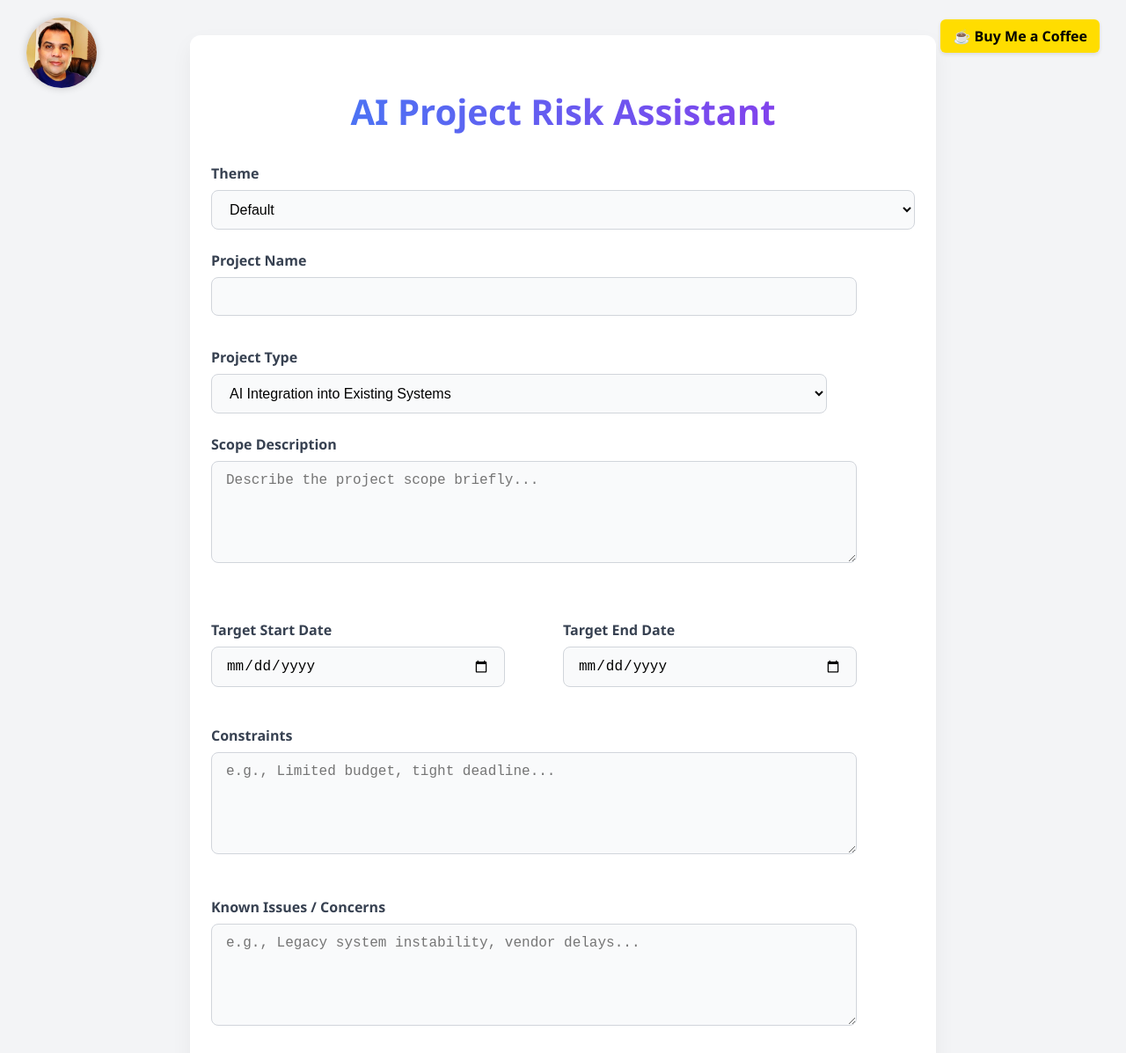
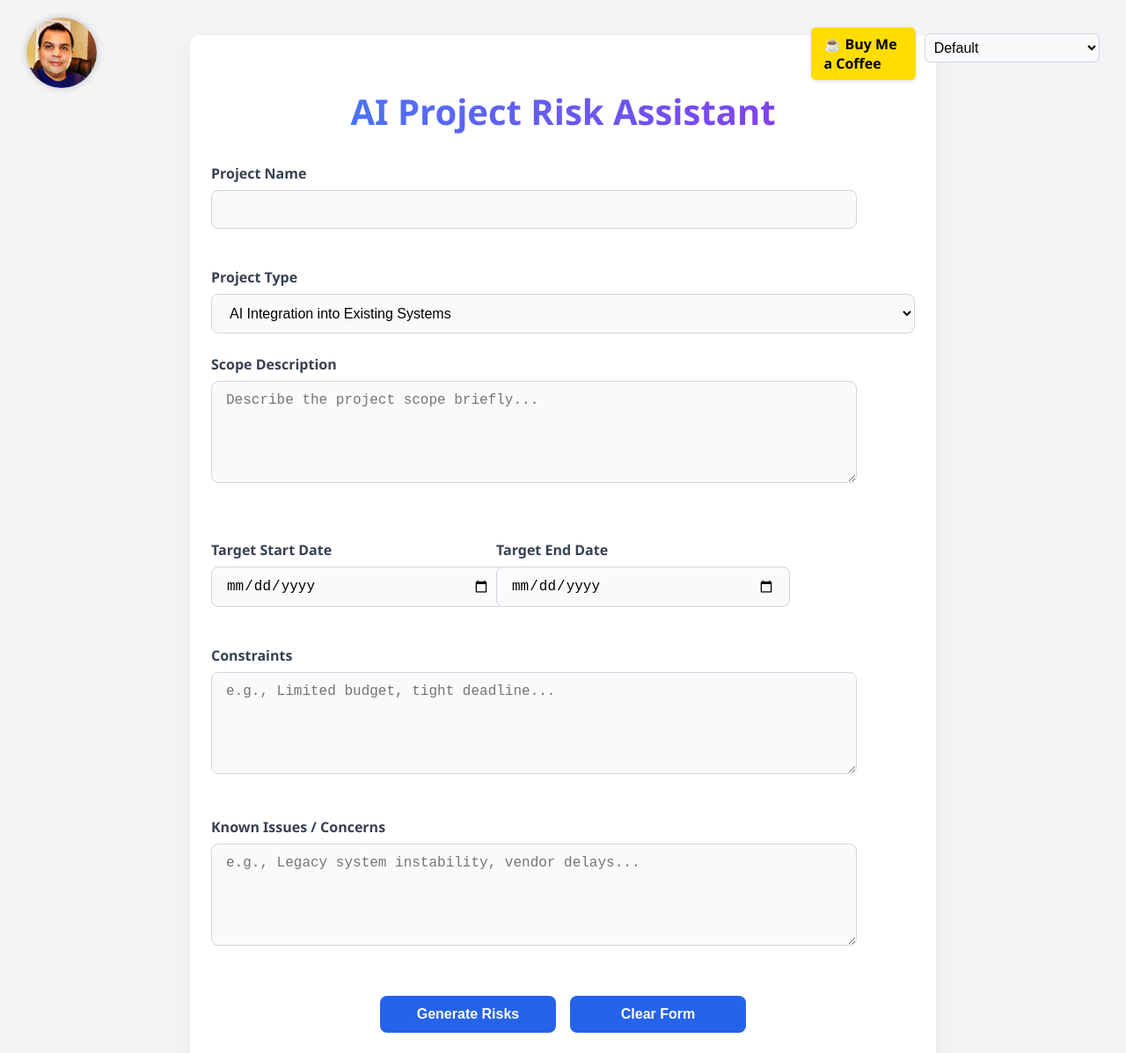
Before and after one commit to navin-nallapareddy/ai-project-risk-assistant, a website: page public/index.html in a window 1280 px wide. Shown: the top 1197 px of the page at 88% size. Drawn offline with nearby package versions, Linux system fonts and the light colour scheme.

Commit message:
Fix form row spacing

```diff
--- a/public/index.html
+++ b/public/index.html
@@ -19,7 +19,7 @@
 }
 
 /* Theme classes */
-body.sunset {
+body.ocean-breeze {
     --bg-color: #fff6f2;
     --text-color: #5a2e2e;
     --container-bg: #ffffff;
@@ -29,7 +29,7 @@ body.sunset {
     --heading-end: #feb47b;
 }
 
-body.forest {
+body.earth-tones {
     --bg-color: #f1f4f3;
     --text-color: #2f3e46;
     --container-bg: #ffffff;
@@ -39,7 +39,7 @@ body.forest {
     --heading-end: #355c7d;
 }
 
-body.dark {
+body.midnight {
     --bg-color: #1f2937;
     --text-color: #f3f4f6;
     --container-bg: #111827;
@@ -198,7 +198,7 @@ textarea, input, select {
     <img src="Navin.jpeg" alt="Profile" style="width: 80px; height: 80px; border-radius: 50%; box-shadow: 0 0 10px rgba(0,0,0,0.2);" / style="width: 80px; height: 80px; border-radius: 50%;" style="width: 100px; height: 100px; border-radius: 50%; object-fit: cover; box-shadow: 0 0 8px rgba(0,0,0,0.2);">
 </div>
 
-<div style="position: absolute; top: 30px; right: 30px;">
+<div style="position: absolute; top: 30px; right: 30px; display: flex; align-items: center; gap: 10px;">
     <a href="https://coff.ee/9cz644dq57s" target="_blank" style="
         text-decoration: none;
         background-color: #ffdd00;
@@ -211,6 +211,12 @@ textarea, input, select {
     ">
         ☕ Buy Me a Coffee
     </a>
+    <select id="themeSelector" onchange="changeTheme(this.value)" style="padding: 6px; border-radius: 6px;">
+        <option value="">Default</option>
+        <option value="ocean-breeze">Ocean Breeze</option>
+        <option value="earth-tones">Earth Tones</option>
+        <option value="midnight">Midnight</option>
+    </select>
 </div>
 
 <div class="container">
@@ -225,18 +231,10 @@ textarea, input, select {
     margin-bottom: 2rem;
 ">AI Project Risk Assistant</h1>
 
-    <div class="form-group" style="max-width: 100%;">
-    <label>Theme</label>
-    <select id="themeSelector" onchange="changeTheme(this.value)" style="width: 100%; max-width: 100%; display: block;">
-        <option value="">Default</option>
-        <option value="sunset">Sunset</option>
-        <option value="forest">Forest</option>
-        <option value="dark">Dark Mode</option>
-    </select>
-    </div>
 
     <div class="form-group"><label>Project Name</label>
-    <input type="text" id="projectName" />
+    <input type="text" id="projectName" /></div>
+
     <div class="form-group" style="max-width: 100%;">
     <label>Project Type</label>
     <select id="projectType" style="width: 100%; max-width: 100%; display: block;">
@@ -264,23 +262,26 @@ textarea, input, select {
     <option>New ERP Implementation</option>
     <option>New Software Implementation</option>
     <option>Other</option>
-</select></div></div>
+</select>
+    </div>
+
     <div class="form-group"><label>Scope Description</label>
     <textarea id="scopeDescription" rows="5" placeholder="Describe the project scope briefly..."></textarea></div>
-    <div class="form-group">
+
     <div class="form-group" style="display: flex; gap: 1.5rem; flex-wrap: wrap;">
-    <div style="flex: 1; min-width: 260px; max-width: 300px; margin-right: 1rem;">
+        <div style="flex: 1; min-width: 260px; max-width: 300px;">
             <label>Target Start Date</label>
             <input type="date" id="startDate" />
         </div>
-    <div style="flex: 1; min-width: 260px; max-width: 300px; margin-left: auto;">
+        <div style="flex: 1; min-width: 260px; max-width: 300px;">
             <label>Target End Date</label>
             <input type="date" id="endDate" />
         </div>
     </div>
 
-    <label>Constraints</label>
+    <div class="form-group"><label>Constraints</label>
     <textarea id="constraints" rows="5" placeholder="e.g., Limited budget, tight deadline..."></textarea></div>
+
     <div class="form-group"><label>Known Issues / Concerns</label>
     <textarea id="knownIssues" rows="5" placeholder="e.g., Legacy system instability, vendor delays..."></textarea></div>
     <div style="display: flex; justify-content: center; gap: 1rem; flex-wrap: wrap;">
```
Lines whose indentation alone changed are shown as unchanged.
